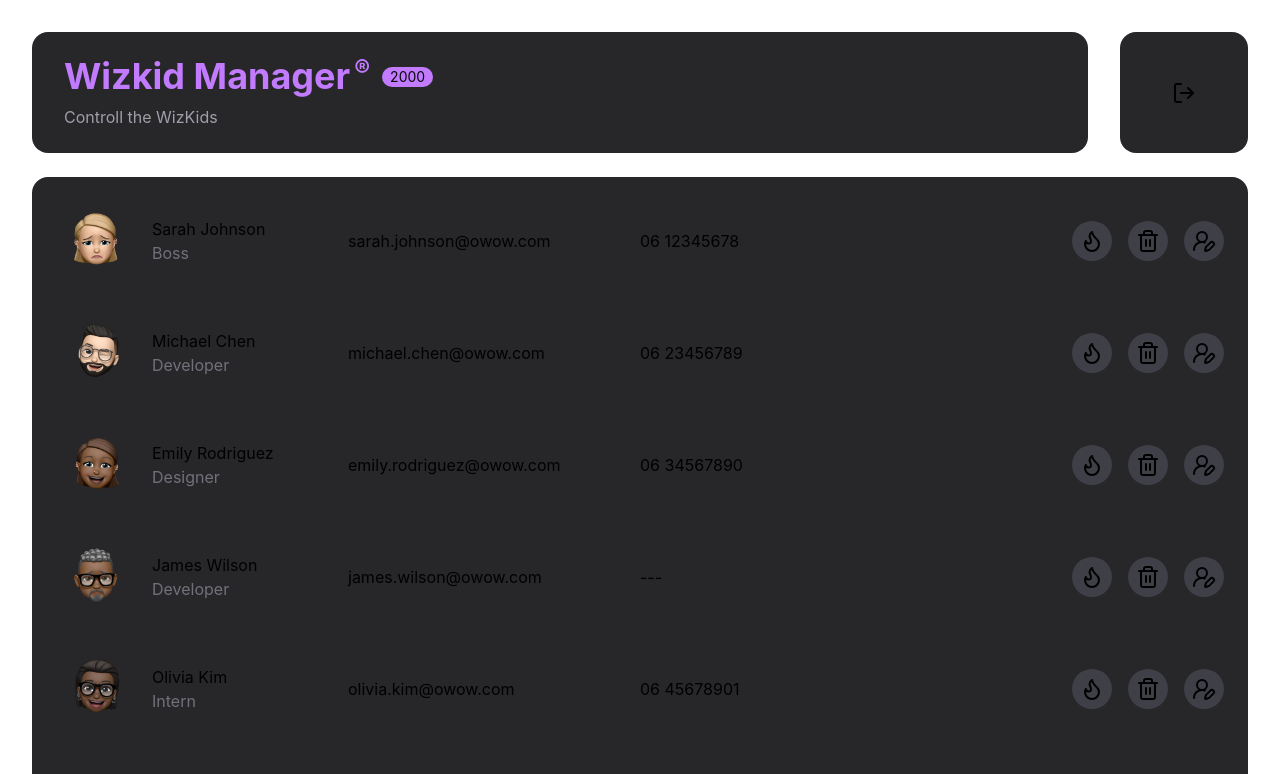
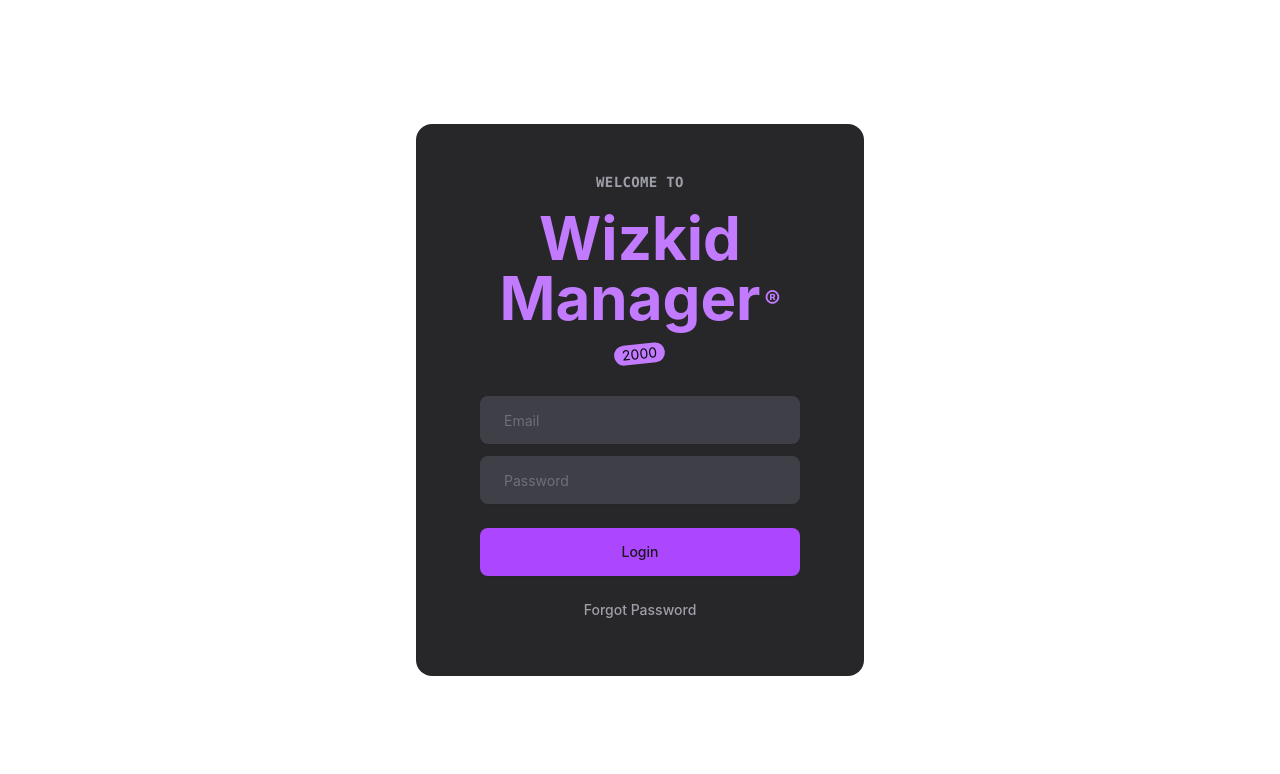
Before and after one commit to annafreri/annaxowow, a React (Vite) app: page /dashboard in a window 1280 px wide. Shown: the top 774 px of the page. Built offline with nearby package versions, Linux system fonts and the light colour scheme.

Commit message:
chore(frontend): update routes

```diff
--- a/src/App.tsx
+++ b/src/App.tsx
@@ -8,10 +8,9 @@
   return (
     <BrowserRouter>
       <Routes>
-        <Route path="/" >
-          <Route index element={<AuthPage />} />
+        <Route path="/" element={<AuthPage />} >
           <Route path="/dashboard" element={<Dashboard />} />
-
+          {/* TODO:: Create 404 */}
           {/* <Route path="*" element={<NoPage />} /> */}
         </Route>
       </Routes>
```
